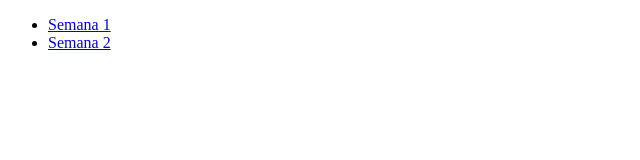
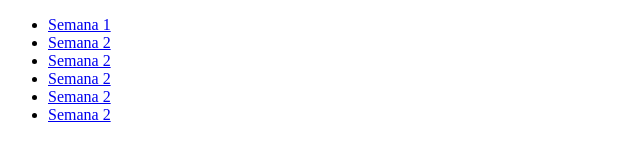
Before and after one commit to enzoqta/projeto-js, a plain HTML site: page index.html in a window 1280 px wide. Shown: the whole page, without its empty margins (0-640 px from the left). Drawn offline with Linux system fonts and the light colour scheme.

Commit message:
Add files via upload

```diff
--- a/index.html
+++ b/index.html
@@ -9,6 +9,10 @@
     <ul>
         <li><a href="semana01.html">Semana 1</a></li>
         <li><a href="semana02.html">Semana 2</a></li>
+        <li><a href="semana03.html">Semana 2</a></li>
+        <li><a href="semana04.html">Semana 2</a></li>
+        <li><a href="semana05.html">Semana 2</a></li>
+        <li><a href="semana06.html">Semana 2</a></li>
     </ul>
 </body>
 </html>
```
